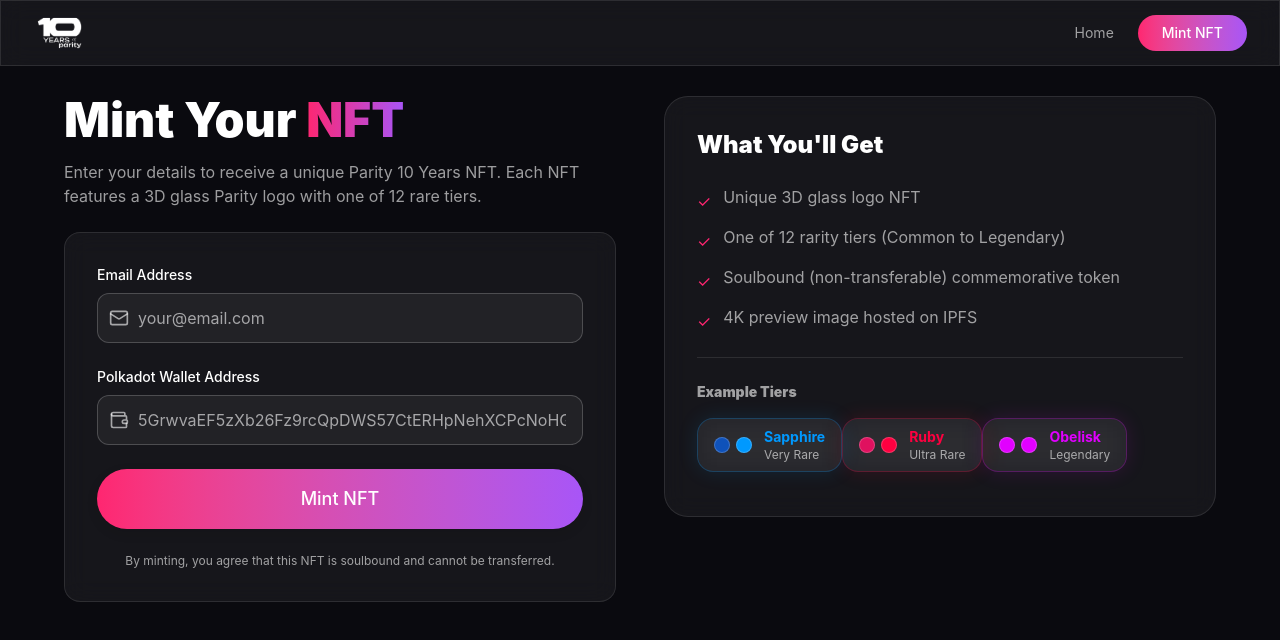
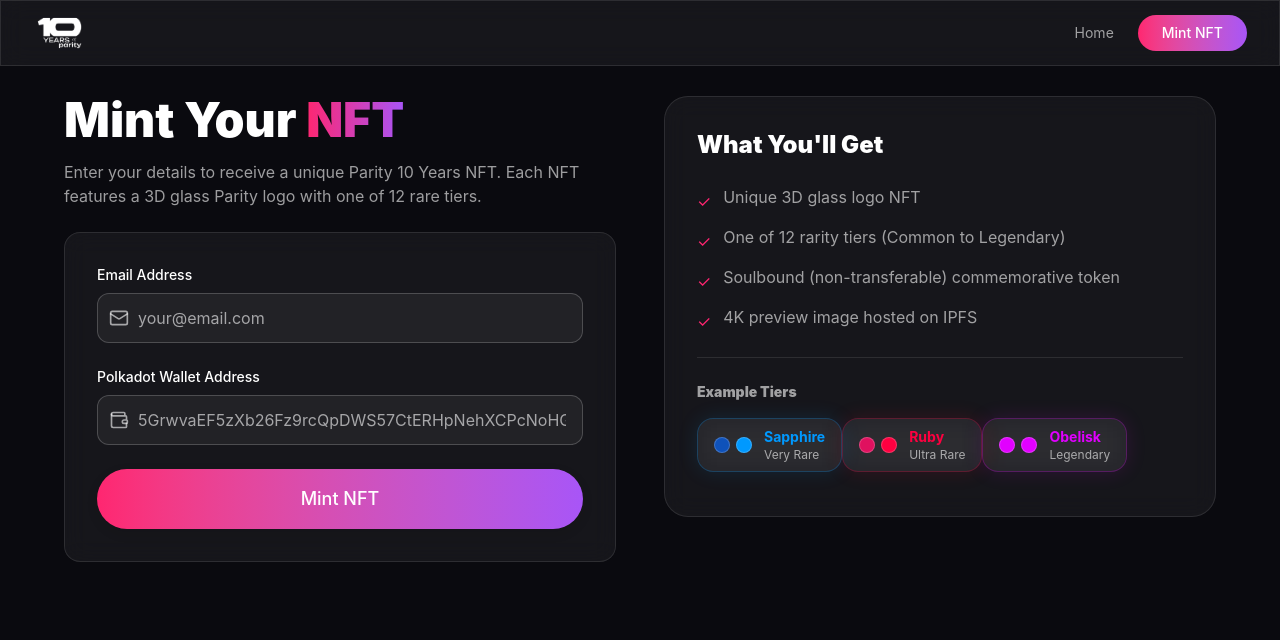
Before and after one commit to seadanda/parity-nft, a Next.js app: page /mint in a window 1280 px wide. Shown: the top 640 px of the page. Built offline with nearby package versions, Linux system fonts and the light colour scheme; no server answers; a web font is replaced by a local one.

Commit message:
Remove pointless disclaimer

```diff
--- a/src/components/MintForm.tsx
+++ b/src/components/MintForm.tsx
@@ -99,10 +99,6 @@
           >
             {isSubmitting ? 'Minting...' : 'Mint NFT'}
           </Button>
-
-          <p className="text-xs text-text-muted text-center">
-            By minting, you agree that this NFT is soulbound and cannot be transferred.
-          </p>
         </form>
       </Card>
 
```
